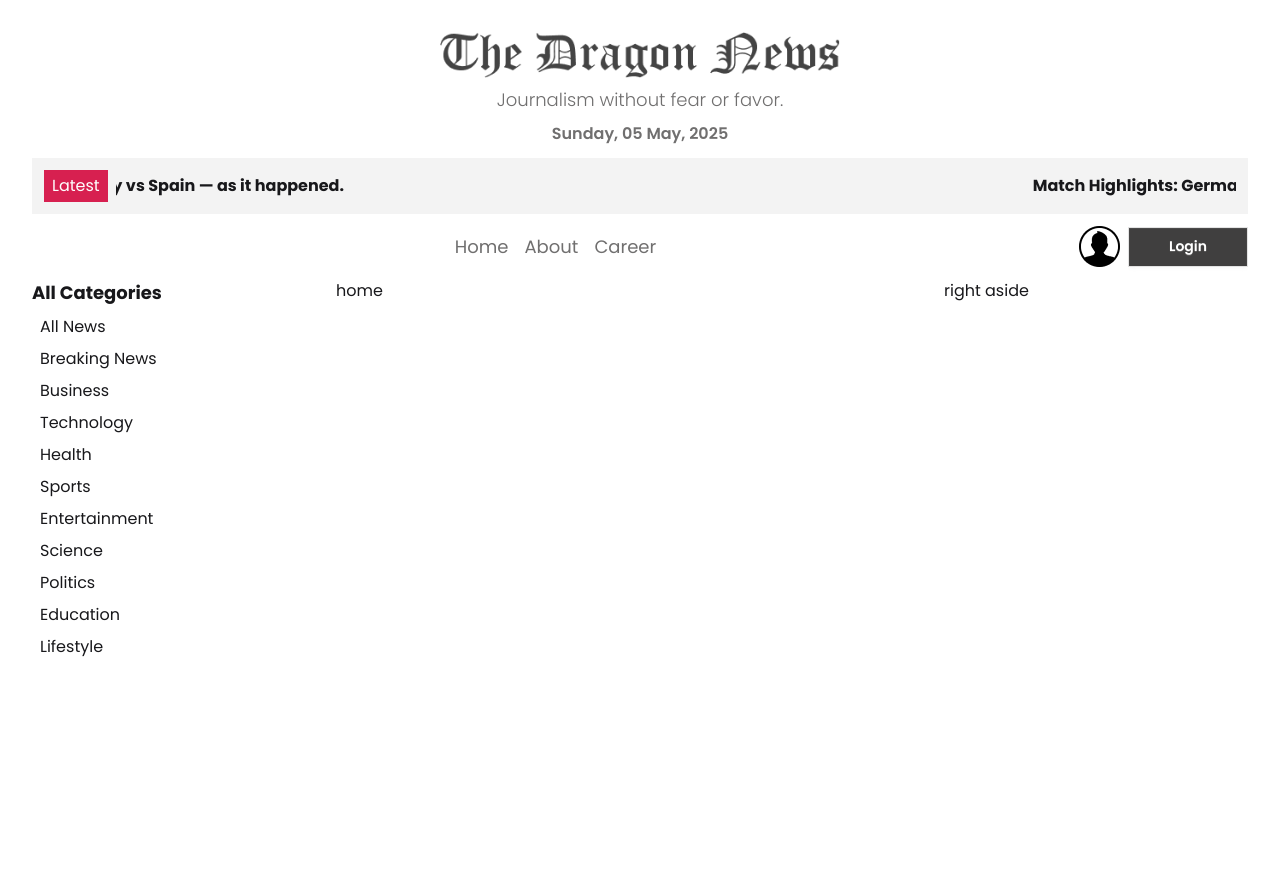
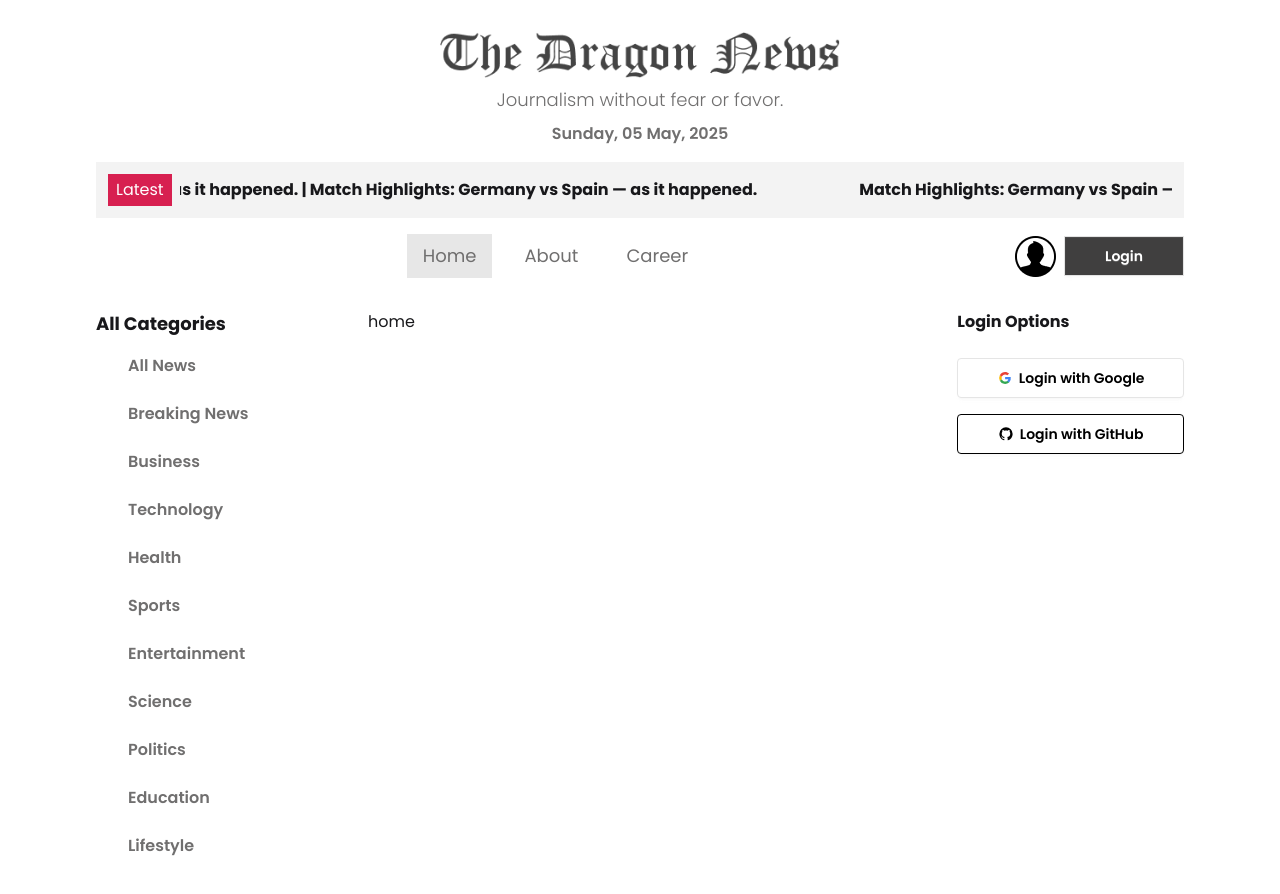
Before and after one commit to AKToran/web-day-88-dragon-news-network, a React (Vite) app: page / in a window 1280 px wide. Shown: the top 894 px of the page. Before the commit the page ends 800 px from the top, so only its background shows below. Built offline with nearby package versions, Linux system fonts and the light colour scheme.

Commit message:
displayed categories, dynamic link and social login options designed

```diff
--- a/src/App.css
+++ b/src/App.css
@@ -2,5 +2,5 @@
 #root {
   max-width: 1440px;
   margin: 0 auto;
-  padding: 2em;
+  padding: 2em 6em;
 }
--- a/src/Components/Categories.jsx
+++ b/src/Components/Categories.jsx
@@ -1,20 +1,25 @@
-import React, { use } from 'react';
-import { NavLink } from 'react-router';
+import React, { use } from "react";
+import { NavLink } from "react-router";
 
-const CategoryPromise = fetch('/categories.json').then(res => res.json());
+const CategoryPromise = fetch("/categories.json").then((res) => res.json());
 
 const Categories = () => {
   const categories = use(CategoryPromise);
-  console.log(categories);
 
   return (
     <div>
-      <h2 className='text-lg font-bold'>All Categories</h2>
-      {
-        categories.map(cat =>
-          <NavLink className='flex flex-col bg-white border-0 w-full mt-2 ps-2' key={cat.id}>{cat.name}</NavLink>
-        )
-      }
+      <h2 className="text-lg font-bold">All Categories</h2>
+      <div className="grid grid-cols-1 text-accent font-semibold">
+        {categories.map((cat) => (
+          <NavLink
+            to={`category/${cat.id}`}
+            className="hover:cursor-pointer hover:bg-base-300 hover:text-black rounded-sm bg-white border-0 w-full mt-2 p-2 ps-8"
+            key={cat.id}
+          >
+            {cat.name}
+          </NavLink>
+        ))}
+      </div>
     </div>
   );
 };
--- a/src/Components/LatestNews.jsx
+++ b/src/Components/LatestNews.jsx
@@ -5,7 +5,7 @@
   return (
     <div className='flex items-center gap-2 bg-base-200 p-3'>
       <p className='text-base-100 px-2 py-1 bg-secondary'>Latest</p>
-      <Marquee pauseOnHover={true} speed={40} className='flex gap-4'><p className='font-bold'>Match Highlights: Germany vs Spain — as it happened.</p></Marquee>
+      <Marquee pauseOnHover={true} speed={60} className='flex gap-4'><p className='font-bold'>Match Highlights: Germany vs Spain — as it happened. | Match Highlights: Germany vs Spain — as it happened.</p></Marquee>
 
     </div>
   );
--- a/src/Components/Navbar.jsx
+++ b/src/Components/Navbar.jsx
@@ -6,7 +6,7 @@
   return (
     <div className='flex justify-between items-center'>
       <div className=""></div>
-      <div className="nav flex gap-4 text-accent text-lg">
+      <div className="nav flex gap-4 text-accent text-lg *:p-2 *:px-4">
         <NavLink to={'/'}>Home</NavLink>
         <NavLink to={'/about'}>About</NavLink>
         <NavLink to={'/career'}>Career</NavLink>
--- a/src/Components/homeLayout/RightAside.jsx
+++ b/src/Components/homeLayout/RightAside.jsx
@@ -1,9 +1,10 @@
 import React from 'react';
+import SocialLogin from './SocialLogin';
 
 const RightAside = () => {
   return (
     <div>
-      right aside
+      <SocialLogin/>
     </div>
   );
 };
--- /dev/null
+++ b/src/Components/homeLayout/SocialLogin.jsx
@@ -0,0 +1,63 @@
+import React from "react";
+
+const SocialLogin = () => {
+  return (
+    <div>
+      <h2 className="font-bold mb-6">Login Options</h2>
+
+      <div className="space-y-4">
+
+        {/* Google */}
+        <button className="btn w-full bg-white text-black border-[#e5e5e5]">
+          <svg
+            aria-label="Google logo"
+            width="16"
+            height="16"
+            xmlns="http://www.w3.org/2000/svg"
+            viewBox="0 0 512 512"
+          >
+            <g>
+              <path d="m0 0H512V512H0" fill="#fff"></path>
+              <path
+                fill="#34a853"
+                d="M153 292c30 82 118 95 171 60h62v48A192 192 0 0190 341"
+              ></path>
+              <path
+                fill="#4285f4"
+                d="m386 400a140 175 0 0053-179H260v74h102q-7 37-38 57"
+              ></path>
+              <path
+                fill="#fbbc02"
+                d="m90 341a208 200 0 010-171l63 49q-12 37 0 73"
+              ></path>
+              <path
+                fill="#ea4335"
+                d="m153 219c22-69 116-109 179-50l55-54c-78-75-230-72-297 55"
+              ></path>
+            </g>
+          </svg>
+          Login with Google
+        </button>
+
+        {/* GitHub */}
+        <button className="btn w-full bg-white text-black border-black">
+          <svg
+            aria-label="GitHub logo"
+            width="16"
+            height="16"
+            xmlns="http://www.w3.org/2000/svg"
+            viewBox="0 0 24 24"
+          >
+            <path
+              fill="black"
+              d="M12,2A10,10 0 0,0 2,12C2,16.42 4.87,20.17 8.84,21.5C9.34,21.58 9.5,21.27 9.5,21C9.5,20.77 9.5,20.14 9.5,19.31C6.73,19.91 6.14,17.97 6.14,17.97C5.68,16.81 5.03,16.5 5.03,16.5C4.12,15.88 5.1,15.9 5.1,15.9C6.1,15.97 6.63,16.93 6.63,16.93C7.5,18.45 8.97,18 9.54,17.76C9.63,17.11 9.89,16.67 10.17,16.42C7.95,16.17 5.62,15.31 5.62,11.5C5.62,10.39 6,9.5 6.65,8.79C6.55,8.54 6.2,7.5 6.75,6.15C6.75,6.15 7.59,5.88 9.5,7.17C10.29,6.95 11.15,6.84 12,6.84C12.85,6.84 13.71,6.95 14.5,7.17C16.41,5.88 17.25,6.15 17.25,6.15C17.8,7.5 17.45,8.54 17.35,8.79C18,9.5 18.38,10.39 18.38,11.5C18.38,15.32 16.04,16.16 13.81,16.41C14.17,16.72 14.5,17.33 14.5,18.26C14.5,19.6 14.5,20.68 14.5,21C14.5,21.27 14.66,21.59 15.17,21.5C19.14,20.16 22,16.42 22,12A10,10 0 0,0 12,2Z"
+            ></path>
+          </svg>
+          Login with GitHub
+        </button>
+      </div>
+    </div>
+  );
+};
+
+export default SocialLogin;
--- a/src/Layouts/HomeLayout.jsx
+++ b/src/Layouts/HomeLayout.jsx
@@ -11,7 +11,7 @@
     <div>
       <header>
         <Header />
-        <section className="my-3">
+        <section className="my-4">
           <LatestNews />
         </section>
         <nav>
@@ -19,14 +19,14 @@
         </nav>
       </header>
 
-      <main className="my-3 grid grid-cols-12">
-        <aside className="left-aside col-span-3">
+      <main className="mt-8 grid grid-cols-12">
+        <aside className="left-aside col-span-3 w-10/12">
           <LeftAside />
         </aside>
         <section className="child-component col-span-6">
           <Outlet />
         </section>
-        <aside className="right-aside col-span-3">
+        <aside className="right-aside col-span-3 w-10/12 justify-self-end">
           <RightAside/>
         </aside>
       </main>
--- a/src/index.css
+++ b/src/index.css
@@ -18,3 +18,7 @@
 *{
   font-family: "Poppins", sans-serif;
 }
+
+a.active{
+  @apply bg-base-300;
+}
--- a/src/pages/CategoryNews.jsx
+++ b/src/pages/CategoryNews.jsx
@@ -1,9 +1,12 @@
 import React from 'react';
+import { useParams } from 'react-router';
 
 const CategoryNews = () => {
+  const { id } = useParams();
+
   return (
     <div>
-      category id wise.
+      category id wise. {id}
     </div>
   );
 };
```
